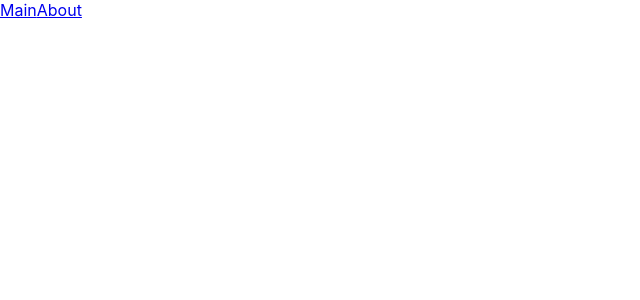
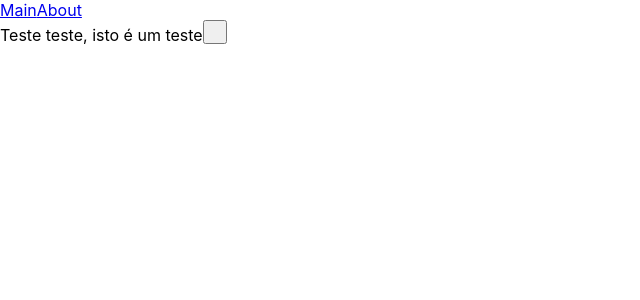
Before and after one commit to HappyAlt/PowerRing, a React (Create React App) app in the folder power_ring/: page /Cart in a window 1280 px wide. Before the commit this address had no page. Shown: the top 300 px of the page, without its empty margins (0-640 px from the left). Built offline with nearby package versions, Linux system fonts and the light colour scheme.

Commit message:
Added a Cart section

```diff
--- a/power_ring/src/pages/app/App.tsx
+++ b/power_ring/src/pages/app/App.tsx
@@ -1,6 +1,7 @@
 import './App.css';
 import { Main } from '../main/main';
 import { About } from '../about/about';
+import { Cart } from '../cart/cart';
 import { BrowserRouter, Routes, Route, Link, NavLink } from 'react-router-dom';
 import GProvider from '../../contexts/gcontext';
 
@@ -20,6 +21,7 @@ function App() {
             <Routes>
               <Route index element={<Main/>} />
               <Route path='/About/' element={<About/>} />
+              <Route path='/Cart/' element={<Cart/>}/>
             </Routes>
           </main>
         </div>
--- /dev/null
+++ b/power_ring/src/pages/cart/cart.tsx
@@ -0,0 +1,12 @@
+import { useState, useContext } from 'react';
+import { Link } from 'react-router-dom';
+import './cart.css';
+
+export function Cart(){
+    return(
+        <div className='Cart'>
+            Teste teste, isto é um teste
+            <Link to='/'><button></button></Link>
+        </div>
+    )
+}
--- a/power_ring/src/pages/main/main.tsx
+++ b/power_ring/src/pages/main/main.tsx
@@ -3,6 +3,7 @@ import { Product } from '../../components/Product/Product';
 import { products } from '../../data/Data';
 import { ChosenProducts } from '../../components/ChosenProducts/ChosenProducts';
 import { GContext } from '../../contexts/gcontext';
+import { Link } from 'react-router-dom';
 
 import './main.css';
 
@@ -38,6 +39,7 @@ export function Main(){
 
             <div className='ChosenProducts'>
                 {products.filter(product => chosens.includes(product.ID)).map( item => <ChosenProducts key={item.ID} product={item} click={removeChosen}/>)}
+                <Link to='/Cart/'><button></button></Link>
             </div>
         </div>
     )
```
Also changed, not shown: power_ring/src/pages/cart/cart.css (added).
